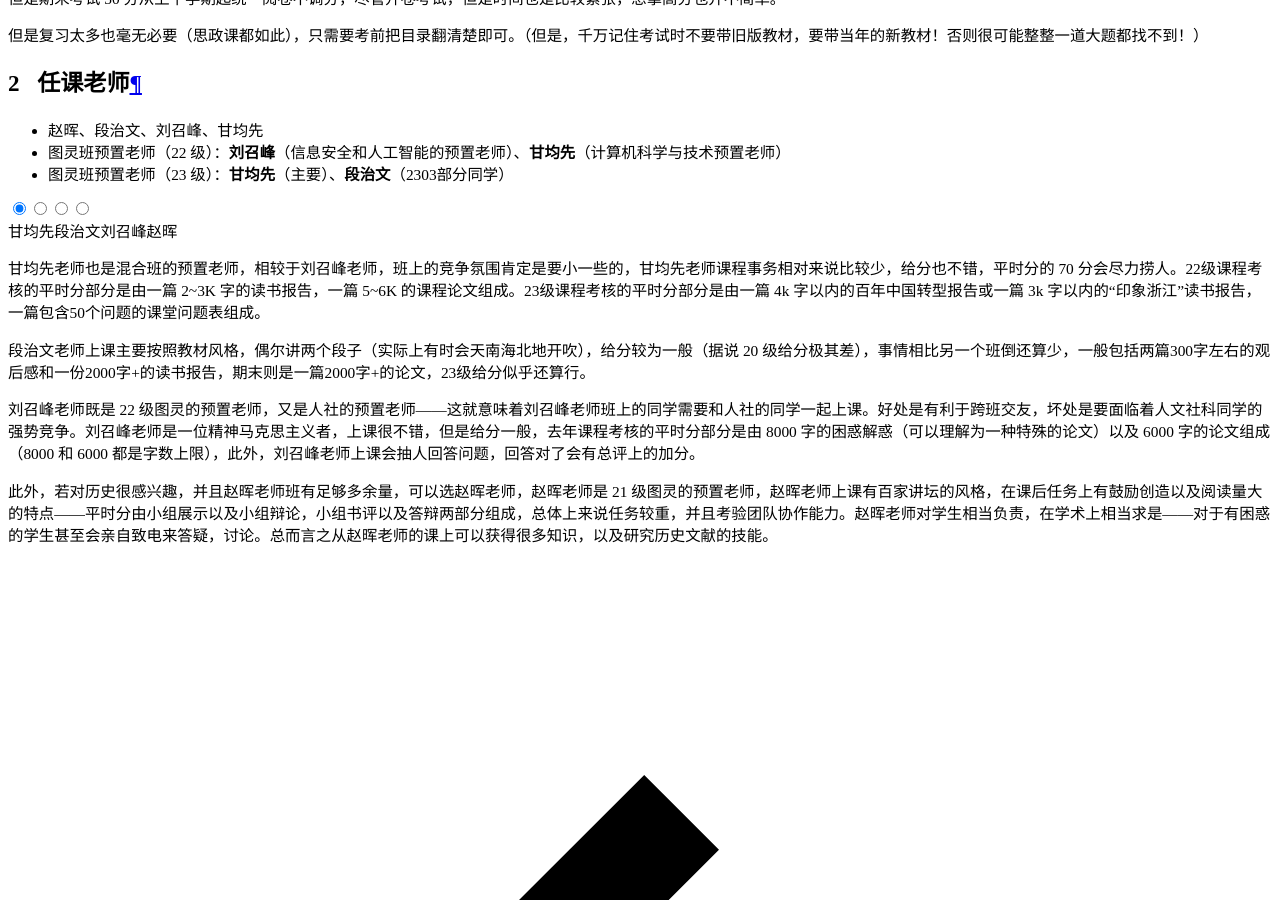
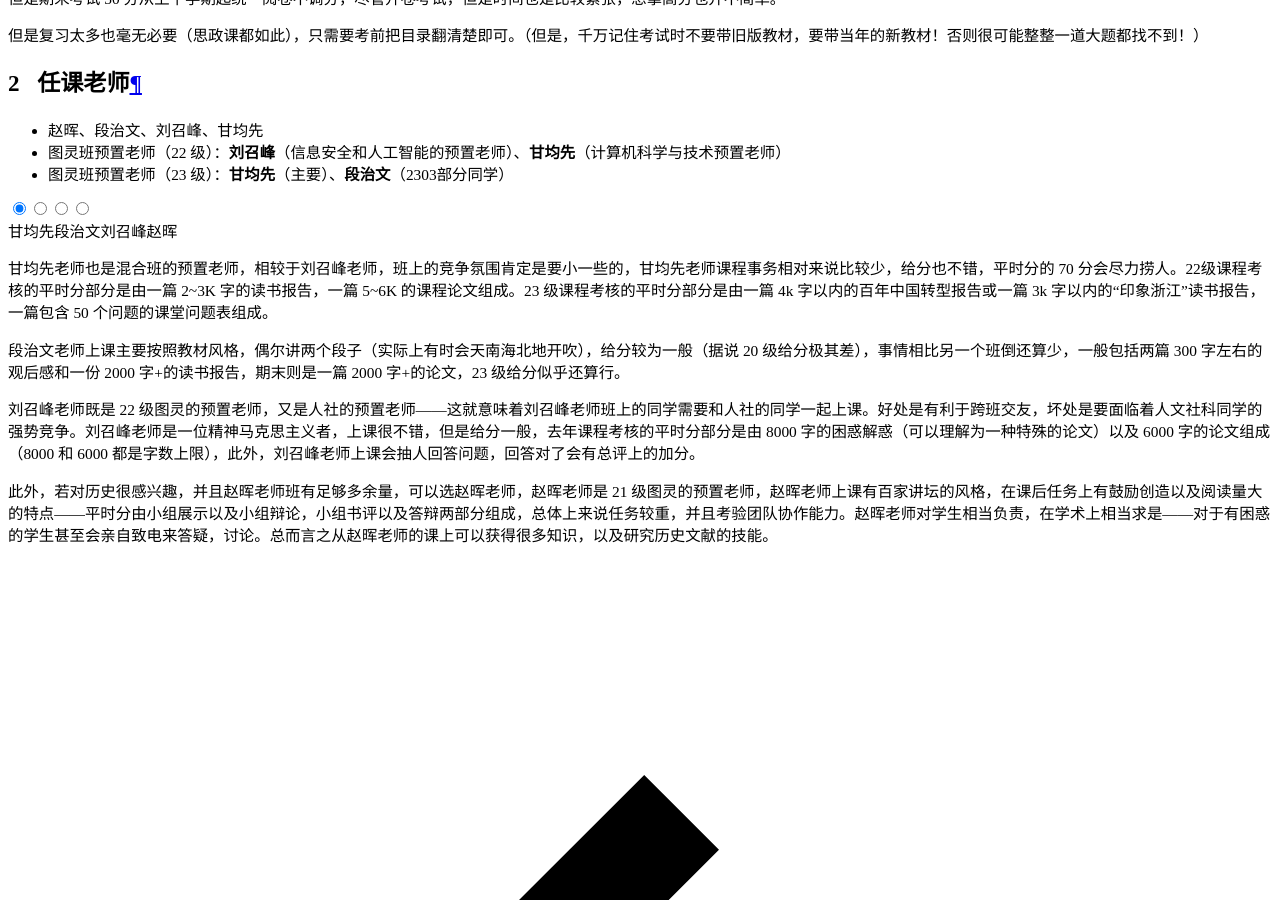
Before and after one commit to ZJU-Turing/TuringCourses, an MkDocs documentation site: the page built from docs/political/modern_history/index.md, in a window 1280 px wide and 900 px high, scrolled down 18107 px. Built offline with MkDocs 1.6.1 and Material for MkDocs 9.7.7, drawn with Linux system fonts in a browser that asks for light colours; comment, search, counter and statistics services are not loaded.

```diff
--- a/docs/political/modern_history/index.md
+++ b/docs/political/modern_history/index.md
@@ -21,9 +21,9 @@
 
 
 === "甘均先"
-    甘均先老师也是混合班的预置老师，相较于刘召峰老师，班上的竞争氛围肯定是要小一些的，甘均先老师课程事务相对来说比较少，给分也不错，平时分的 70 分会尽力捞人。22级课程考核的平时分部分是由一篇 2~3K 字的读书报告，一篇 5~6K 的课程论文组成。23级课程考核的平时分部分是由一篇 4k 字以内的百年中国转型报告或一篇 3k 字以内的“印象浙江”读书报告，一篇包含50个问题的课堂问题表组成。
+    甘均先老师也是混合班的预置老师，相较于刘召峰老师，班上的竞争氛围肯定是要小一些的，甘均先老师课程事务相对来说比较少，给分也不错，平时分的 70 分会尽力捞人。22级课程考核的平时分部分是由一篇 2~3K 字的读书报告，一篇 5~6K 的课程论文组成。23 级课程考核的平时分部分是由一篇 4k 字以内的百年中国转型报告或一篇 3k 字以内的“印象浙江”读书报告，一篇包含 50 个问题的课堂问题表组成。
 === "段治文"
-    段治文老师上课主要按照教材风格，偶尔讲两个段子（实际上有时会天南海北地开吹），给分较为一般（据说 20 级给分极其差），事情相比另一个班倒还算少，一般包括两篇300字左右的观后感和一份2000字+的读书报告，期末则是一篇2000字+的论文，23级给分似乎还算行。
+    段治文老师上课主要按照教材风格，偶尔讲两个段子（实际上有时会天南海北地开吹），给分较为一般（据说 20 级给分极其差），事情相比另一个班倒还算少，一般包括两篇 300 字左右的观后感和一份 2000 字+的读书报告，期末则是一篇 2000 字+的论文，23 级给分似乎还算行。
 === "刘召峰"
     刘召峰老师既是 22 级图灵的预置老师，又是人社的预置老师——这就意味着刘召峰老师班上的同学需要和人社的同学一起上课。好处是有利于跨班交友，坏处是要面临着人文社科同学的强势竞争。刘召峰老师是一位精神马克思主义者，上课很不错，但是给分一般，去年课程考核的平时分部分是由 8000 字的困惑解惑（可以理解为一种特殊的论文）以及 6000 字的论文组成（8000 和 6000 都是字数上限），此外，刘召峰老师上课会抽人回答问题，回答对了会有总评上的加分。
 === "赵晖"
```
